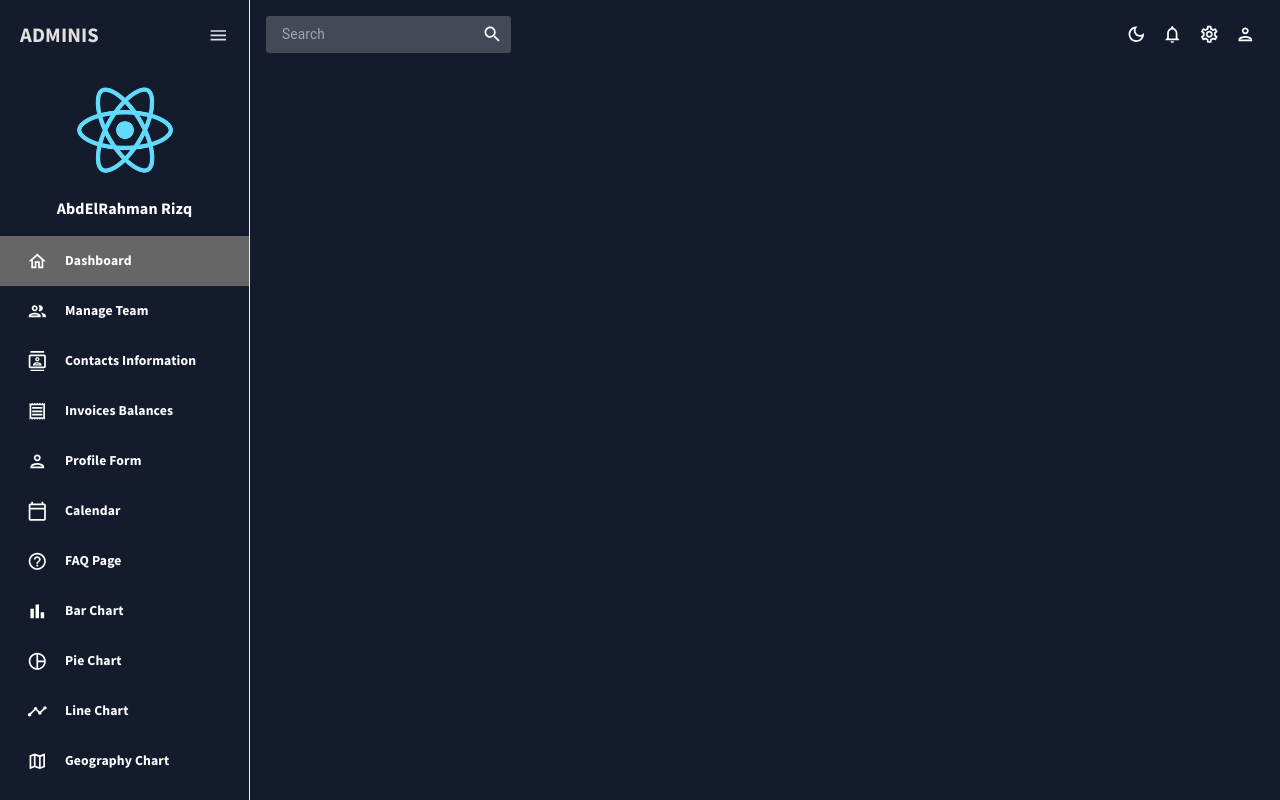
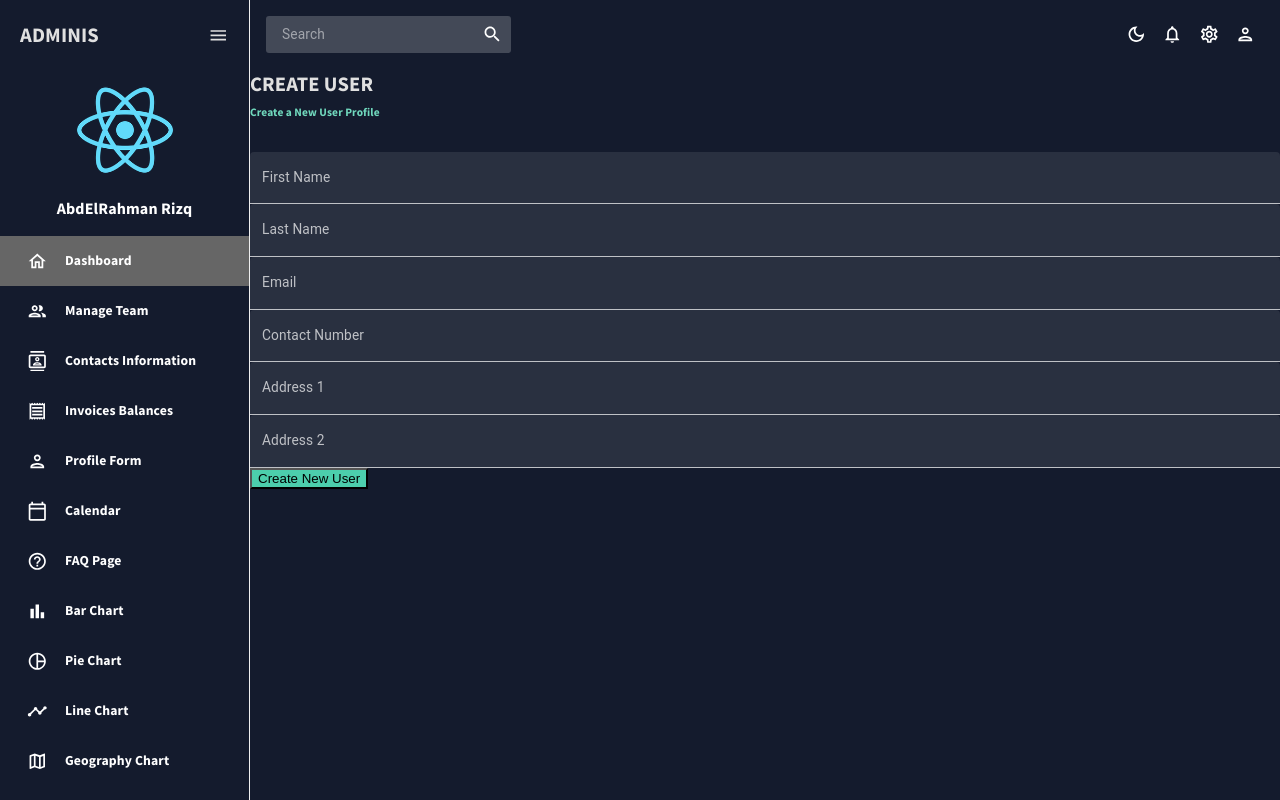
Before and after one commit to AbdElRahman-Rizq/Admin-Dashboard, a React (Create React App) app: page /Form in a window 1280 px wide. Built offline with nearby package versions, Linux system fonts and the light colour scheme.

Commit message:
Added Profile-form section

```diff
--- a/src/App.js
+++ b/src/App.js
@@ -8,6 +8,7 @@
 import Dashboard from "./scenes/dashboard";
 import Team from "./scenes/team/index.jsx";
 import Contacts from "./scenes/contacts/index.jsx";
+import Form from "./scenes/form/index";
 import Invoices from "./scenes/invoices/index";
 
 
@@ -23,12 +24,12 @@
       <SideBar />
           <div className="content">
             <Topbar />
-
             <Routes>
               <Route path="/" element={<Dashboard />}/>
               <Route path="Team" element={<Team />}/>
               <Route path="Contacts" element={<Contacts />}/>
               <Route path="Invoices" element={<Invoices />}/>
+              <Route path="Form" element={<Form/>}/>
             </Routes>
           </div>
     </div>
--- a/src/scenes/form/index.jsx
+++ b/src/scenes/form/index.jsx
@@ -1,8 +1,141 @@
-const Sidebar=()=>{
+import { Box, TextField } from "@mui/material";
+import { Formik } from "formik";
+import * as yup from "yup";
+import Header from "../../components/Header";
+const Form=()=>{
+    const handleFormSubmit=(values)=>{
+        console.log(values);
+    }
     return(
-        <div>
-        Sidebar
-    </div>
+      <Box>
+      <Header title="CREATE USER" subtitle="Create a New User Profile" />
+        <Formik
+        initialValues={initialValues}
+        onSubmit={handleFormSubmit}
+        validationSchema={checkoutSchema}
+        >{
+            ({
+                  values,
+                  errors,
+                  touched,
+                  handleChange,
+                  handleBlur,
+                  handleSubmit,
+                  isSubmitting,
+                  /* and other goodies */
+               }) => (
+            <form onSubmit={handleFormSubmit}>
+                <Box>
+                <TextField
+                fullWidth
+                variant="filled"
+                type="text"
+                label="First Name"
+                onBlur={handleBlur}
+                onChange={handleChange}
+                value={values.firstName}
+                name="firstName"
+                error={!!touched.lastName && !!errors.lastName}
+                helperText={touched.firstName && errors.firstName}
+              />
+                 <TextField
+                fullWidth
+                variant="filled"
+                type="text"
+                label="Last Name"
+                onBlur={handleBlur}
+                onChange={handleChange}
+                value={values.lastName}
+                name="lastName"
+                error={!!touched.lastName && !!errors.lastName}
+                helperText={touched.lastName && errors.lastName}
+                sx={{ gridColumn: "span 2" }}
+              />
+              <TextField
+                fullWidth
+                variant="filled"
+                type="text"
+                label="Email"
+                onBlur={handleBlur}
+                onChange={handleChange}
+                value={values.email}
+                name="email"
+                error={!!touched.email && !!errors.email}
+                helperText={touched.email && errors.email}
+              />
+              <TextField
+                fullWidth
+                variant="filled"
+                type="text"
+                label="Contact Number"
+                onBlur={handleBlur}
+                onChange={handleChange}
+                value={values.contact}
+                name="contact"
+                error={!!touched.contact && !!errors.contact}
+                helperText={touched.contact && errors.contact}
+              />
+              <TextField
+                fullWidth
+                variant="filled"
+                type="text"
+                label="Address 1"
+                onBlur={handleBlur}
+                onChange={handleChange}
+                value={values.address1}
+                name="address1"
+                error={!!touched.address1 && !!errors.address1}
+                helperText={touched.address1 && errors.address1}
+              />
+              <TextField
+                fullWidth
+                variant="filled"
+                type="text"
+                label="Address 2"
+                onBlur={handleBlur}
+                onChange={handleChange}
+                value={values.address2}
+                name="address2"
+                error={!!touched.address2 && !!errors.address2}
+                helperText={touched.address2 && errors.address2}
+              />
+                </Box>
+
+                <Box sx={{
+                    "& Button":{
+                        backgroundColor : "#4cceac;",
+                    }
+                }}>
+                <button type="submit" >
+                Create New User
+              </button>
+                </Box>
+            </form>)}
+        </Formik>
+      </Box>
         )
-}
-export default Sidebar;
+    }
+
+const phoneRegExp =
+/^((\+[1-9]{1,4}[ -]?)|(\([0-9]{2,3}\)[ -]?)|([0-9]{2,4})[ -]?)*?[0-9]{3,4}[ -]?[0-9]{3,4}$/;
+
+const checkoutSchema = yup.object().shape({
+    firstName: yup.string().required("required"),
+    lastName: yup.string().required("required"),
+    email: yup.string().email("invalid email").required("required"),
+    contact: yup
+    .string()
+    .matches(phoneRegExp, "Phone number is not valid")
+    .required("required"),
+  address1: yup.string().required("required"),
+  address2: yup.string().required("required"),
+})
+        const initialValues={
+            firstName: "",
+            lastName: "",
+            email: "",
+            contact: "",
+            address1: "",
+            address2: "",
+        }
+export default Form;
```
